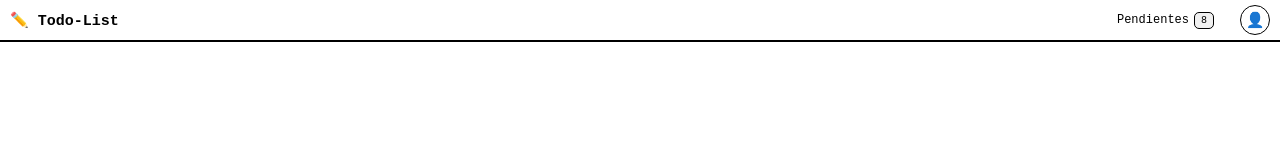
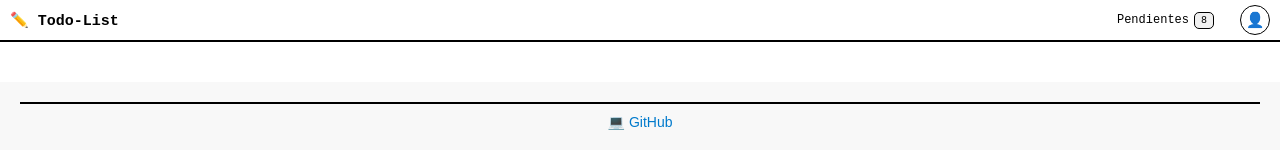
Before and after one commit to elmojondesatan/todo_list, a plain HTML site: page paginas/dashboard.html in a window 1280 px wide. Drawn offline with Linux system fonts and the light colour scheme.

Commit message:
footer realizado

```diff
--- a/componentes/footer/footerComponente.css
+++ b/componentes/footer/footerComponente.css
@@ -0,0 +1,27 @@
+.footer {
+    text-align: center;
+    padding: 20px;
+    background-color: #f8f8f8;
+    margin-top: 40px;
+  }
+
+  .footer-line {
+    width: 100%;
+    border: 1px solid black;
+    margin: 0 auto 10px auto;
+  }
+
+  .footer-text {
+    font-family: Arial, sans-serif;
+    font-size: 14px;
+    color: #333;
+  }
+
+  .footer-text a {
+    color: #007acc;
+    text-decoration: none;
+  }
+
+  .footer-text a:hover {
+    text-decoration: underline;
+  }
--- a/componentes/footer/footerComponente.js
+++ b/componentes/footer/footerComponente.js
@@ -0,0 +1,27 @@
+export function footer() {
+    let footer = document.createElement('footer');
+    footer.className = 'footer';
+
+    // Línea horizontal
+    let linea = document.createElement('hr');
+    linea.className = 'footer-line';
+    footer.appendChild(linea);
+
+    // Párrafo
+    let texto = document.createElement('p');
+    texto.className = 'footer-text';
+
+    // Enlace
+    let enlace = document.createElement('a');
+    enlace.href = 'https://github.com/elmojondesatan/todo_list';
+    enlace.textContent = '💻 GitHub';
+    enlace.target = '_blank';
+
+    // Añadir el enlace al párrafo
+    texto.appendChild(enlace);
+
+    // Añadir el párrafo al footer
+    footer.appendChild(texto);
+
+    return footer;
+}
--- a/paginas/dashboard.html
+++ b/paginas/dashboard.html
@@ -7,6 +7,7 @@
 
     <link rel="stylesheet" href="../index.css">
     <link rel="stylesheet" href="../componentes/header/headerComponente.css">
+    <link rel="stylesheet" href="../componentes/footer/footerComponente.css">
 </head>
 <body>
 
--- a/vistas/dashboardView.js
+++ b/vistas/dashboardView.js
@@ -1,10 +1,16 @@
 import { header } from "../componentes/header/headerComponente.js";
+import { footer } from "../componentes/footer/footerComponente.js";
 
 export function dashboard(){
 
     let seccion = document.createElement('section');
 
+
+    //header
     seccion.appendChild(header());
+
+    //footer
+    seccion.appendChild(footer());
 
     return seccion;
 }
```
